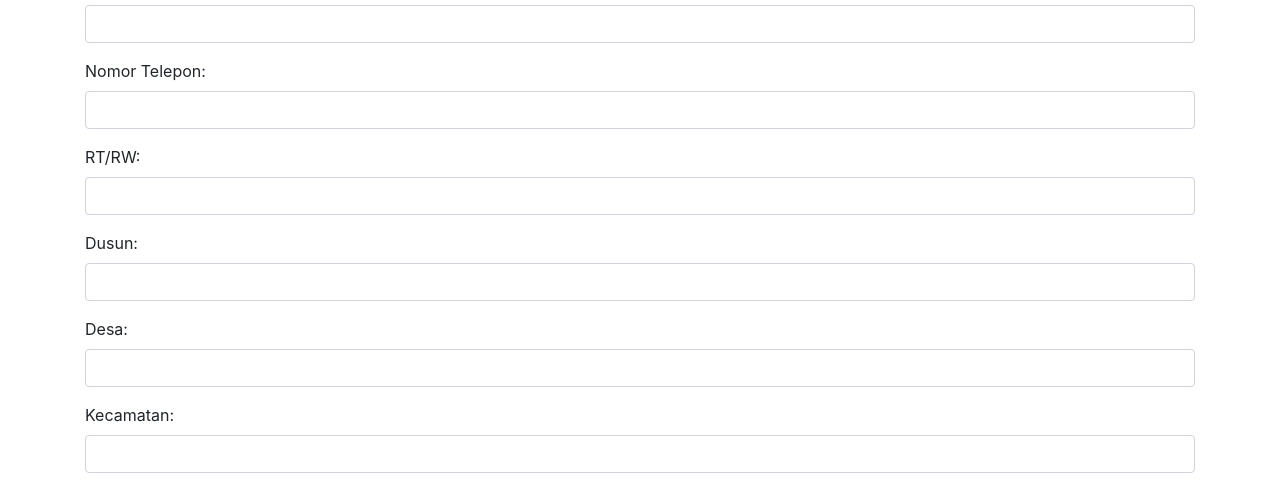
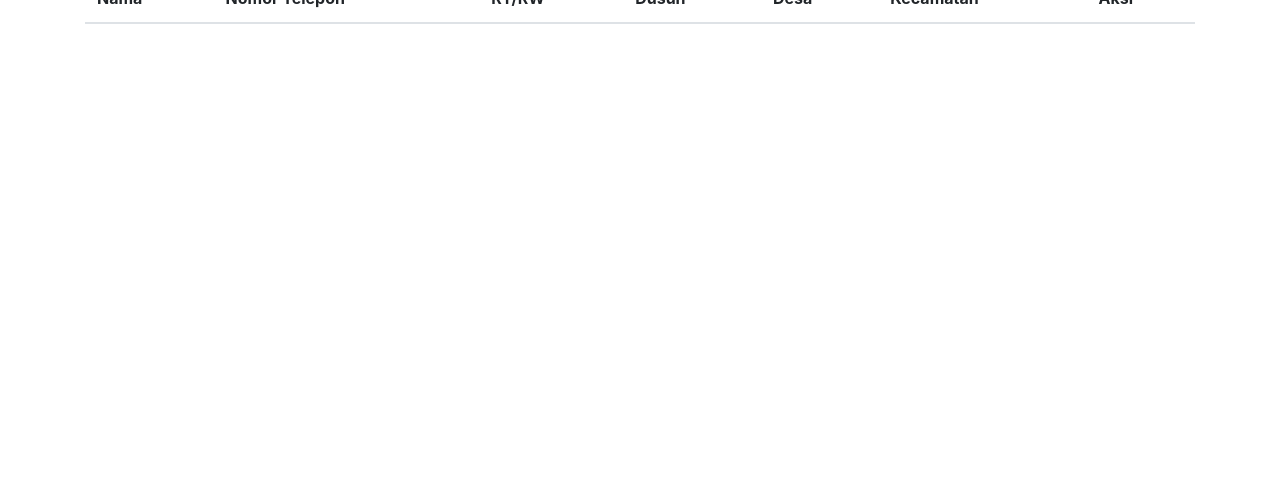
Before and after one commit to sultangabut/dataTO, a plain HTML site: page index.html in a window 1280 px wide. Shown: the part 121-607 px from the top of the page. Drawn offline with nearby package versions, Linux system fonts and the light colour scheme.

Commit message:
Update index.html

```diff
--- a/index.html
+++ b/index.html
@@ -10,34 +10,7 @@
 <body>
 
 <div class="container mt-5">
-  <h2>Formulir Input Data</h2>
-  <form id="dataForm">
-    <div class="form-group">
-      <label for="nama">Nama Lengkap:</label>
-      <input type="text" class="form-control" id="nama" required>
-    </div>
-    <div class="form-group">
-      <label for="telepon">Nomor Telepon:</label>
-      <input type="tel" class="form-control" id="telepon" required>
-    </div>
-    <div class="form-group">
-      <label for="rt_rw">RT/RW:</label>
-      <input type="text" class="form-control" id="rt_rw" required>
-    </div>
-    <div class="form-group">
-      <label for="dusun">Dusun:</label>
-      <input type="text" class="form-control" id="dusun" required>
-    </div>
-    <div class="form-group">
-      <label for="desa">Desa:</label>
-      <input type="text" class="form-control" id="desa" required>
-    </div>
-    <div class="form-group">
-      <label for="kecamatan">Kecamatan:</label>
-      <input type="text" class="form-control" id="kecamatan" required>
-    </div>
-    <button type="button" class="btn btn-primary" onclick="simpanData()">Simpan</button>
-  </form>
+
 
   <h2>Data Tersimpan</h2>
   <table class="table" id="dataTable">
```
